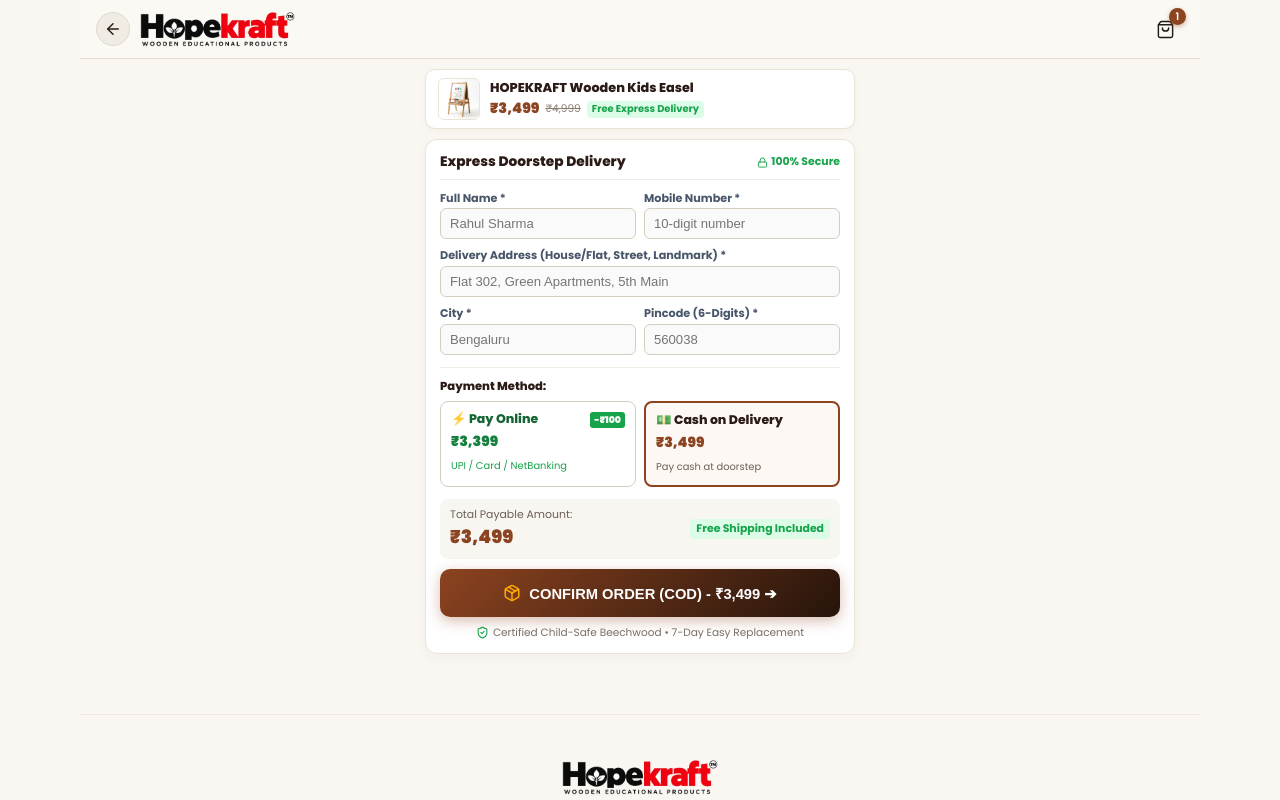
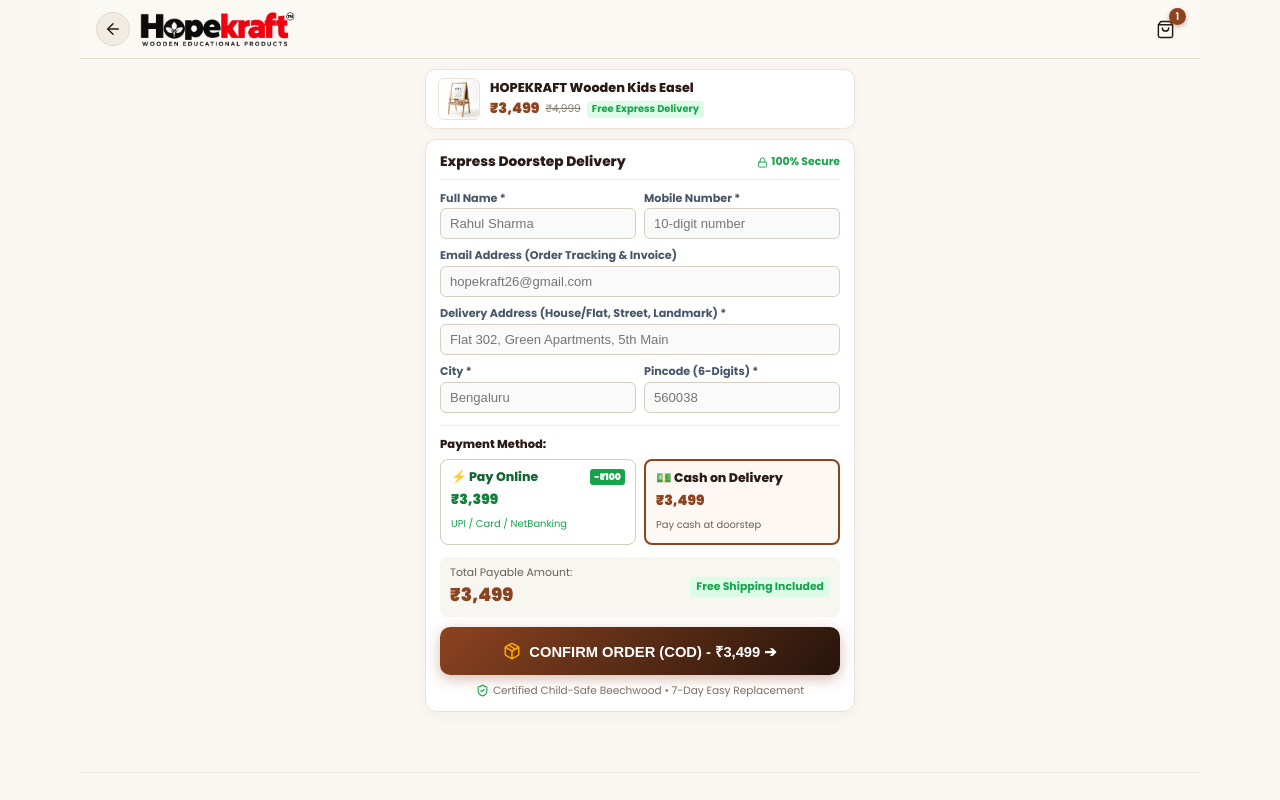
Before and after one commit to ramzanarsalan36-sudo/ECOMMRCETESTING, a Next.js app: page /checkout in a window 1280 px wide. Shown: the top 800 px of the page. Built offline with nearby package versions, Linux system fonts and the light colour scheme; no server answers.

Commit message:
feat: add hopekraft26@gmail.com to checkout, support footer, packaging slip and shiprocket

```diff
--- a/app/checkout/page.tsx
+++ b/app/checkout/page.tsx
@@ -25,6 +25,7 @@
   // Form Fields
   const [name, setName] = useState('');
   const [phone, setPhone] = useState('');
+  const [email, setEmail] = useState('');
   const [address, setAddress] = useState('');
   const [city, setCity] = useState('');
   const [pincode, setPincode] = useState('');
@@ -67,6 +68,7 @@
       customer: {
         name: name.trim(),
         phone: cleanPhone,
+        email: email.trim() || 'hopekraft26@gmail.com',
         address: address.trim(),
         city: city.trim(),
         pincode: pincode.trim(),
@@ -280,6 +282,29 @@
                   }}
                 />
               </div>
+            </div>
+
+            {/* Email Address (for tracking & invoice updates) */}
+            <div style={{ marginBottom: '8px' }}>
+              <label style={{ display: 'block', fontSize: '0.7rem', fontWeight: 700, color: '#475569', marginBottom: '2px' }}>
+                Email Address (Order Tracking &amp; Invoice)
+              </label>
+              <input
+                type="email"
+                value={email}
+                onChange={e => setEmail(e.target.value)}
+                placeholder="hopekraft26@gmail.com"
+                style={{
+                  width: '100%',
+                  padding: '7px 9px',
+                  borderRadius: '6px',
+                  border: '1px solid #D5CEBE',
+                  fontSize: '0.82rem',
+                  outline: 'none',
+                  background: '#FAFAFA',
+                  boxSizing: 'border-box'
+                }}
+              />
             </div>
 
             {/* Row 2: Complete Address */}
--- a/components/Footer.tsx
+++ b/components/Footer.tsx
@@ -36,7 +36,7 @@
 
         {/* CONTACT INFO */}
         <div style={{ fontSize: '0.74rem', color: '#6D4C41', margin: '12px 0', lineHeight: 1.6, fontWeight: 400 }}>
-          <p style={{ margin: '2px 0' }}>✉ support@hopekraft.in · 📞 +91 98765 43210</p>
+          <p style={{ margin: '2px 0' }}>✉ hopekraft26@gmail.com · 📞 +91 98765 43210</p>
           <p style={{ margin: '2px 0', fontSize: '0.7rem', color: '#8D7B71' }}>100% Child-Safe Solid European Beechwood • BIS Approved • Non-Toxic Finishes</p>
         </div>
 
--- a/lib/packagingSlip.ts
+++ b/lib/packagingSlip.ts
@@ -526,7 +526,7 @@
         <div style="font-size: 10px; margin-top: 2px; line-height: 1.35;">
           #42 Woodcraft Avenue, Peenya Industrial Area, Phase 2<br />
           Bengaluru, Karnataka - 560058, India<br />
-          Phone: +91 98765 43210 | Email: help@hopekraft.in
+          Phone: +91 98765 43210 | Email: hopekraft26@gmail.com
         </div>
       </div>
 
@@ -632,7 +632,7 @@
     <div class="footer-bar">
       <div>
         <strong>Declaration:</strong> We declare that this invoice shows the actual price of the goods described and that all particulars are true and correct.<br />
-        <strong>Returns &amp; Customer Care:</strong> help@hopekraft.in | WhatsApp: +91 98765 43210 | www.hopekraft.in/returns<br />
+        <strong>Returns &amp; Customer Care:</strong> hopekraft26@gmail.com | WhatsApp: +91 98765 43210 | www.hopekraft.in/returns<br />
         <span style="font-size: 8px;">*This is a computer-generated tax invoice &amp; shipping document generated under Section 31 of CGST Act, 2017. Physical signature not required.</span>
       </div>
       <div class="signatory-box">
--- a/lib/shiprocket.ts
+++ b/lib/shiprocket.ts
@@ -106,7 +106,7 @@
         billing_pincode: order.customer.pincode,
         billing_state: order.customer.state,
         billing_country: 'India',
-        billing_email: order.customer.email || 'customer@hopekraft.in',
+        billing_email: order.customer.email || 'hopekraft26@gmail.com',
         billing_phone: order.customer.phone.replace(/[^0-9]/g, '').slice(-10),
         shipping_is_billing: true,
         order_items: order.items.map(item => ({
```
